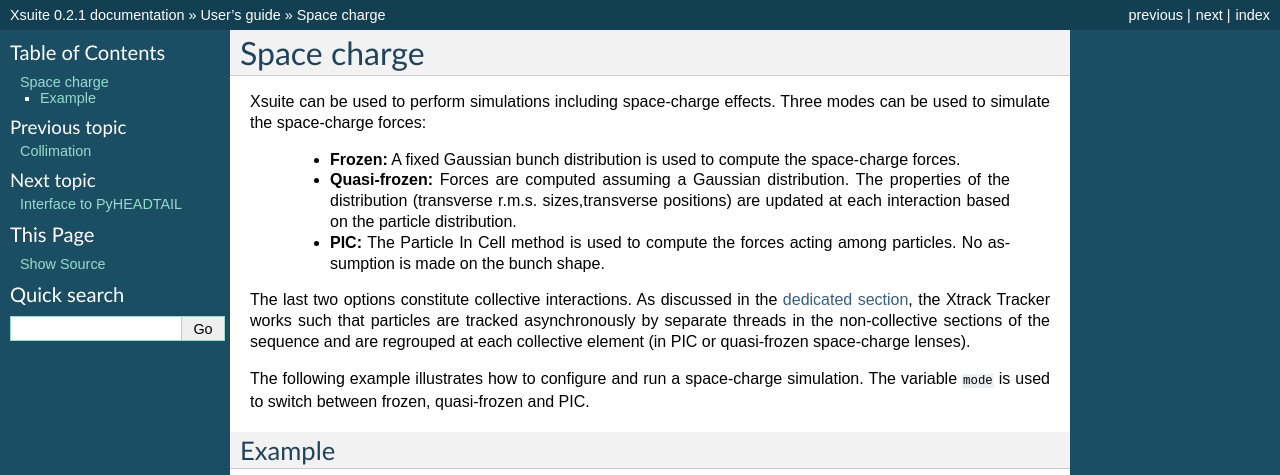
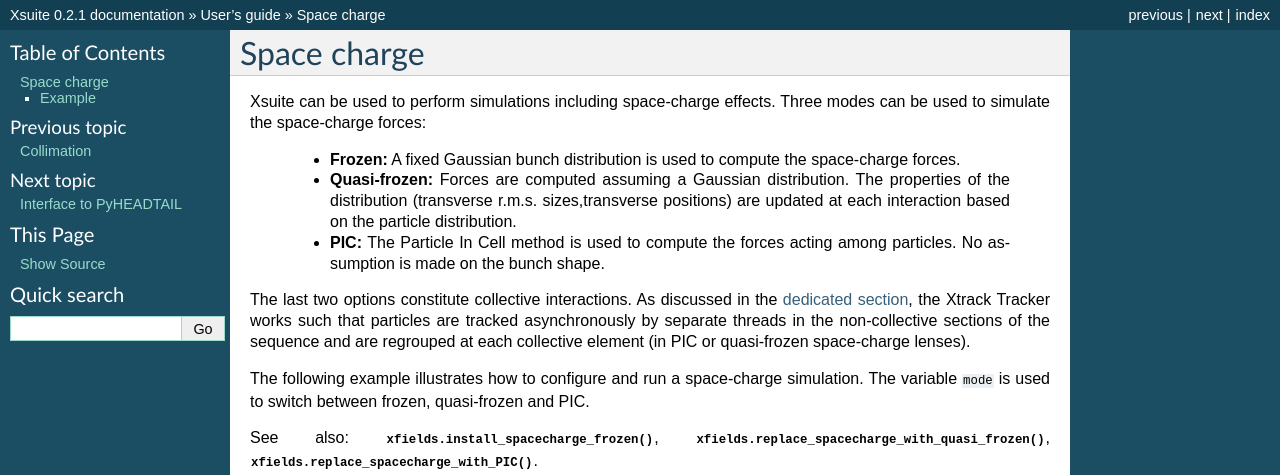
Before and after one commit to xsuite/xsuite, a Sphinx documentation site: the page built from docs/spacechargeauto.rst, in a window 1280 px wide, cut to the strip 0-475 px from the top of the page. Built offline with Sphinx 7.4.7, drawn with Linux system fonts in a browser that asks for light colours.

Commit message:
Update doc

```diff
--- a/docs/collimation.rst
+++ b/docs/collimation.rst
@@ -13,6 +13,8 @@
 an interpolated aperture model between the aperture elements and backtracks the
 particles in order to identify the impact point. The following example illustrates
 how to use this feature.
+
+See also: :class:`xtrack.LossLocationRefinement`
 
 .. literalinclude:: generated_code_snippets/loss_location_refinement.py
    :language: python
--- a/docs/exciter.rst
+++ b/docs/exciter.rst
@@ -2,7 +2,7 @@
 Exciter beam element
 =========================================
 
-The beam element `xtrack.Exciter` provides a model for a transverse exciter as a time-dependent thin multipole.
+The beam element :class:`xtrack.Exciter` provides a model for a transverse exciter as a time-dependent thin multipole.
 
 By providing an array of samples, and the sampling frequency, the element can provide an arbitrary excitation waveform.
 
--- a/docs/fast_lattice_changes.rst
+++ b/docs/fast_lattice_changes.rst
@@ -11,7 +11,7 @@
 
 This approach works well when the change is applied to a small number of elements,
 but can introduce a significant overhead on the simulation time when the number of
-changes is very large. For these cases it is possible to use an ``xtrack.MultiSetter``
+changes is very large. For these cases it is possible to use an :class:`xtrack.MultiSetter`
 to perform the changes in a more efficient way. The ``MultiSetter`` stores the
 memory addresses of the quantities to be changed and performs the changes with a single
 compiled kernel, using multithreading when allowed by the context.
@@ -19,5 +19,7 @@
 The following example shows how to use the ``MultiSetter`` to apply a sinusoidal
 ripple to the strength of several quadropoles of a synchrotron.
 
+See also: :class:`xtrack.MultiSetter`
+
 .. literalinclude:: generated_code_snippets/ripple.py
    :language: python
--- a/docs/optimize_for_tracking.rst
+++ b/docs/optimize_for_tracking.rst
@@ -4,7 +4,9 @@
 
 When the tracker is used for multi-turn tracking, the line and tracker can be
 optimized to increase the tracking speed. This can be done with the
-``Tracker.optimize_for_tracking()`` method, as shown in the following example:
+:meth:`Line.optimize_for_tracking` method, as shown in the following example.
+
+See also: :meth:`Line.optimize_for_tracking`
 
 .. literalinclude:: generated_code_snippets/optimized_tracker.py
    :language: python
--- a/docs/spacechargeauto.rst
+++ b/docs/spacechargeauto.rst
@@ -14,6 +14,10 @@
 The following example illustrates how to configure and run a space-charge simulation.
 The variable ``mode`` is used to switch between frozen, quasi-frozen and PIC.
 
+See also: :func:`xfields.install_spacecharge_frozen`,
+:func:`xfields.replace_spacecharge_with_quasi_frozen`,
+:func:`xfields.replace_spacecharge_with_PIC`.
+
 Example
 =======
 
```
